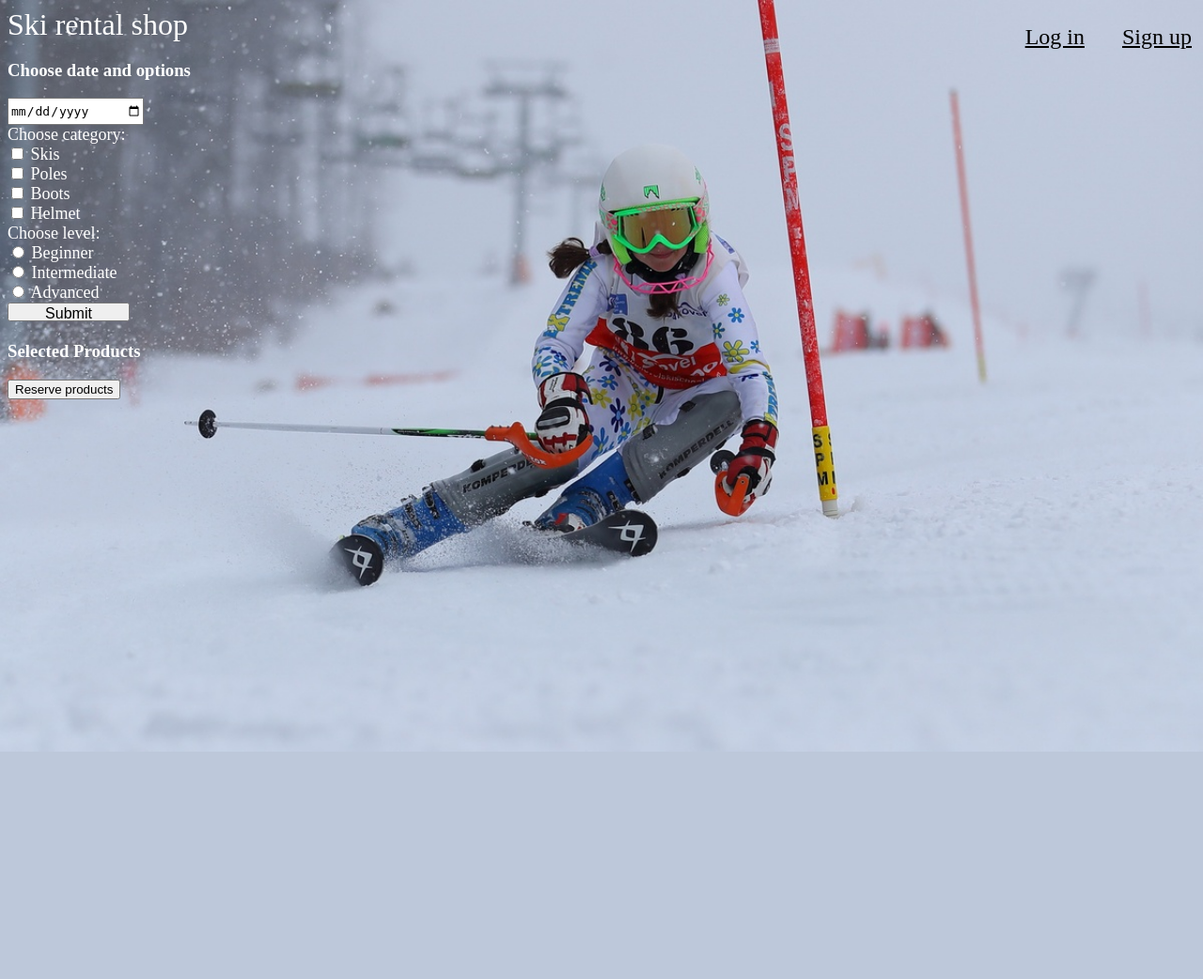
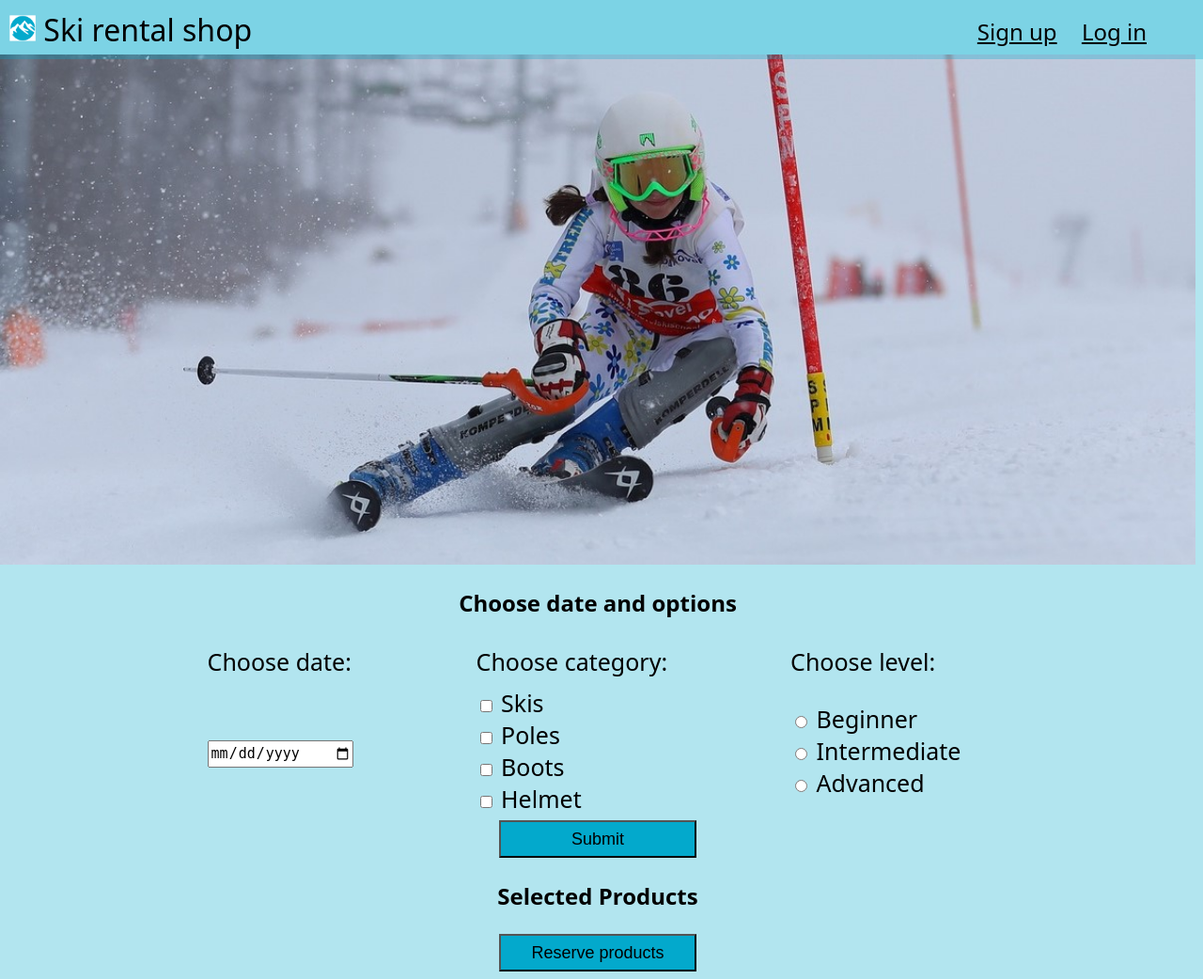
Before and after one commit to vikakyr/Project_django, a Django app: page / in a window 1280 px wide. Shown: the whole page at 94% size. Before the commit the page ends 793 px from the top, so only its background shows below. Run offline with Django 4.2, Linux system fonts and the light colour scheme.

Commit message:
Changes 13.01.24

```diff
--- a/Accounts/templates/login.html
+++ b/Accounts/templates/login.html
@@ -21,7 +21,9 @@
 
             <p>Don't remember your password? <a href="{% url 'account_reset_password' %}" class="link">Reset password</a></p>
 
+            <p class="center">
             <input type="submit" name="LoginUser">
+        </p>
         </form>
     </div>
 {% endblock %}
--- a/Accounts/templates/logout.html
+++ b/Accounts/templates/logout.html
@@ -6,7 +6,9 @@
 
     <link rel="stylesheet" type="text/css" href="{% static 'style.css' %}">
     <link rel="stylesheet" type="text/css" href="{% static 'style2.css' %}">
-    <h2>You have been logged out</h2>
+    <h2 class="center">You have been logged out</h2>
+    <p class="center">
     <a class="link" href="{% url 'login' %}">Log in again</a>
+    </p>
 
 {% endblock %}
--- a/Products/static/style2.css
+++ b/Products/static/style2.css
@@ -1,54 +1,134 @@
+/* style2.css */
 body {
-    background-image: url('skiing_img1.jpg');
     background-repeat: no-repeat;
     background-size: cover;
     background-attachment: fixed;
-    background-color: rgba(255, 255, 255, 0.0);
-    color: white;
+    background-color: rgba(3, 169, 204, 0.3);
+    color: black;
+    margin-left: 0;
+    font-family:system-ui, -apple-system, BlinkMacSystemFont, 'Segoe UI', Roboto, Oxygen, Ubuntu, Cantarell, 'Open Sans', 'Helvetica Neue', sans-serif
+
+}
+
+.cl3 {
+    background-color: rgba(3, 169, 204, 0.3);
+    margin-bottom: 90px;
+
+}
+
+
+
+
+.header-container {
+    display: flex;
+    justify-content: space-between;
+    align-items: center;
+    margin-bottom: 10px;
+    margin-top: 10px;
+    margin-left: 0;
+    padding-left: 10px;
+}
+
+.header-container header {
+    font-size: xx-large;
+    position: relative;
+    margin-bottom: 0;
+}
+
+.logo-image {
+    width: 28px;
+    height: 28px;
 }
 
 #navbar {
     position: fixed;
     top: 0;
     width: 100%;
+}
+
+.image-container {
+    width: 100%;
+    overflow: hidden; /* Ensure the image doesn't overflow the container */
+}
+
+.image-container img {
+    margin-top: 50px;
+    width: 100%;
+    height: auto;
+    display: block; /* Remove default inline-block spacing */
+    margin-right: 0;
+    padding-right: 0;
+}
+
+.cl2 {
+    font-size: 25px;
+    display: flex;
+    justify-content: space-around;
+    text-align: center; /* Dodaj tę linię */
+}
+table {
+    border-spacing: 100px 0;
+    text-align: left;
 
 }
 
-.cl2{
-    font-size: xx-large;
+td {
+    padding-right: 30px; /* Dodaj odstęp z prawej strony dla wszystkich komórek */
 }
 
-#reserveForm input[type="date"] {
-    width: 140px;
-    height: 25px;
-    font-size: medium;
+/* Opcjonalne: Dodaj odstęp z góry dla wszystkich komórek */
+td, th {
+    padding-top: 5px;
+}
+
+/* Opcjonalne: Dodaj odstęp z dołu dla wszystkich komórek */
+td, th {
+    padding-bottom: 5px;
+}
+th{
+    text-align: center;
+}
+
+#reserveForm {
+    display: inline-block;
+    flex-direction: column;
+    align-items: flex-start;
 }
 
 
-#reserveForm button[type="submit"] {
-    width: 130px;
-    height: 20px;
-    font-size: medium;
+h3 {
+
+    font-size: 24px; /* Tutaj możesz dostosować rozmiar tekstu według potrzeb */
+}
+#reserveForm input[type="date"] {
+    width: 150px;
+    height: 25px;
+    font-size: 15px;
 }
 
-#reserveForm input[type="date"] {
-    width: 140px;
-    height: 25px;
-    font-size: medium;
+#reserveForm button[type="submit"] {
+    width: 210px;
+    height: 40px;
+    font-size: 18px;
+    align-self: center;
+    background-color:rgba(3, 169, 204, 1)
 }
 
-#save_reserved_product button[type="submit"] {
-    width: 140px;
-    height: 25px;
-    font-size: medium;
+form button[type="submit"] {
+    width: 210px;
+    height: 40px;
+    font-size: 18px;
+    align-self: center;
+    background-color:rgba(3, 169, 204, 1)
 }
 
-header {
-    font-size: xx-large;
-    position: relative;
-    margin-bottom: 0;
+.choose-button {
+    width: 120px;
+    height: 30px;
+    font-size: 15px;
+    align-self: center;
+    background-color:rgba(3, 169, 204, 1)
 }
-
 a {
     color: black;
 }
@@ -57,24 +137,22 @@
     float: right;
     margin-right: 20px;
     font-size: 24px;
+    padding-right: 20px;
 }
 
 .class3 a {
     display: inline-block;
     height: 100%;
     vertical-align: middle;
+    margin-right: 20px;
 }
+
 
 .link {
     font-size: large;
 }
 
-
 @media only screen and (max-width: 600px) {
-    header {
-        font-size: 18px;
-    }
-
     .class3 {
         margin-right: 10px;
         font-size: 18px;
@@ -86,19 +164,11 @@
     }
 }
 
-.class1 {
-    border: 1px solid black;
-    padding: 10px;
-    text-align: left;
-    margin: 20px auto;
-    max-width: 400px;
-    box-shadow: 0 0 10px rgba(0, 0, 0, 0.1);
-}
+
 
 .center {
     text-align: center;
 }
-
 
 .class2 {
     border: 1px solid black;
@@ -110,6 +180,77 @@
     font-size: large;
 }
 
-.cl2{
-    font-size: large;
+
+.cl6{
+    display: flex;
 }
+
+
+
+.filtered-products {
+    list-style: none;
+    margin-right: 50px;
+}
+
+.filtered-products li {
+    margin-bottom: 20px;
+}
+
+.product-list {
+    display: flex;
+    flex-wrap: wrap;
+}
+
+.product-list li {
+    margin-right: 100px;
+    margin-bottom: 20px;
+
+}
+
+.product-info {
+    margin-right: 25px;
+    font-size: 20px;
+}
+
+
+
+.choose-button {
+    margin-top: 10px;
+}
+
+
+
+
+/* login */
+
+.class1 {
+    border: 1px solid black;
+    padding: 10px;
+    margin: 20px auto;
+    max-width: 400px;
+    box-shadow: 0 0 10px rgba(0, 0, 0, 0.1);
+    font-size: 22px;
+}
+
+
+
+.class1 input[type="text"],
+.class1 input[type="password"] {
+    width: 200px; /* Możesz dostosować szerokość według swoich preferencji */
+    height: 25px;
+    font-size: 20px;
+    margin-bottom: 10px; /* Dodatkowy margines między polami */
+}
+
+.class1 a{
+    font-size: 20px;
+}
+
+
+input[name="LoginUser"] {
+    width: 180px;
+    height: 35px;
+    font-size: 18px;
+    align-self: center;
+    background-color:rgba(3, 169, 204, 1)
+}
--- a/Products/templates/home.html
+++ b/Products/templates/home.html
@@ -15,70 +15,90 @@
     {% endfor %}
     </ul>
     {% endif %}
-  <h3>Choose date and options</h3>
+    <h3 class="center">Choose date and options</h3>
     <div class="cl2">
         <form method="post" action="" id="reserveForm">
             {% csrf_token %}
-    {{ form.date }} </br>
+            <table>
+                <tr>
+                    <td>Choose date:</td>
+                    <td>Choose category: </td>
+                    <td>Choose level: </td>
+                </tr>
+                <tr>
+                    <td>{{ form.date }}</td>
+                    <td>{{ form.options }}</td>
+                    <td>{{ form.options_level }}</td>
+                </tr>
+            </table>
+            <button type="submit" class="center">Submit</button>
+        </form>
+    </div>
 
-    Choose category:
-    {{ form.options }}
 
-    Choose level:
-    {{ form.options_level }}
-    <button type="submit">Submit</button>
-</div>
-</form>
 
+
+<!-- home.html -->
 {% if grouped_products %}
-    <h3>Filtered Products</h3>
-    <ul>
+    <h3 class="center">Filtered Products</h3>
+
+    <ul class="filtered-products">
+        <div class="cl6">
         {% for category_name, products in grouped_products.items %}
+            <li>
                 <h3>{{ category_name }}</h3>
-            <ul>
+                <ul class="product-list">
                     {% for product in products %}
                         <li>
+                            <form method="post" action="" class="reserve-product-form">
+                                {% csrf_token %}
+
+                                <div class="product-info">
                                     <span id="product_name">{{ product.name }}</span>
                                     <p> Price: {{ product.price }} </p>
-                        <form method="post" action="" class="reserve-product-form">
-                            {% csrf_token %}
+
+                                    {% if category_name == 'Boots' %}
+                                        <label for="size_choices_boots">Choose size:</label>
+                                        {{ product_details_form.size_choices_boots }}
+                                    {% elif category_name == 'Helmet' %}
+                                        <label for="size_choices_helmet">Choose size:</label>
+                                        {{ product_details_form.size_choices_helmet }}
+                                    {% elif category_name == 'Skis' %}
+                                        <label for="length_choices_skis">Choose length:</label>
+                                        {{ product_details_form.length_choices_skis }}
+                                    {% elif category_name == 'Poles' %}
+                                        <label for="length_choices_poles">Choose length:</label>
+                                        {{ product_details_form.length_choices_poles }}
+                                    {% endif %}
+                                </div>
+
+                                {% if user.is_authenticated %}
+                                    <button type="button" class="choose-button" onclick="addToReservedProducts(this)">Choose</button>
+                                {% endif %}
 
                                 <input type="hidden" name="product_id" value="{{ product.id }}">
                                 <input type="hidden" name="category" value="{{ category_name }}">
                                 <input type="hidden" name="price" value="{{ product.price }}">
                                 <input type="hidden" name="date" value="{{ form.date.value }}">
-
-                            {% if category_name == 'Boots' %}
-                                Choose size:
-                                {{ product_details_form.size_choices_boots }}
-                            {% elif category_name == 'Helmet' %}
-                                Choose size:
-                                {{ product_details_form.size_choices_helmet }}
-                            {% elif category_name == 'Skis' %}
-                                Choose length:
-                                {{ product_details_form.length_choices_skis }}
-                            {% elif category_name == 'Poles' %}
-                                Choose length:
-                                {{ product_details_form.length_choices_poles }}
-                            {% endif %}
-
-                            {% if user.is_authenticated %}
-                                <button type="button" onclick="addToReservedProducts(this)">Choose</button>
-                            {% endif %}
                             </form>
                         </li>
                     {% endfor %}
                 </ul>
+            </li>
         {% endfor %}
+    </div>
     </ul>
+
 {% endif %}
 
 <form method="post" action="{% url 'save_reserved_product' %}">
     {% csrf_token %}
     <input type="hidden" name="reservedProducts" id="reservedProductsInput" value="">
-    <h3>Selected Products</h3>
+    <h3 class="center">Selected Products</h3>
     <ul id="reservedProductsList"></ul>
-    <button type="submit">Reserve products</button>
+    <div class="center">
+    <button type="submit" >Reserve products</button>
+    </div>
 </form>
 
 
--- a/myproject/settings.py
+++ b/myproject/settings.py
@@ -138,6 +138,10 @@
     os.path.join(BASE_DIR, "my_project/static"),
 ]
 
+MEDIA_ROOT = '/media'
+
+MEDIA_ROOT = os.path.join(BASE_DIR, 'media')
+
 # Default primary key field type
 # https://docs.djangoproject.com/en/4.2/ref/settings/#default-auto-field
 
--- a/templates/base.html
+++ b/templates/base.html
@@ -2,28 +2,33 @@
 <!DOCTYPE html>
 <html lang="pl">
 <head>
-    <meta charset="UTF-8">
-    <meta name="viewport" content="width=device-width, initial-scale=1.0">
+    <!-- Meta tags and other head elements... -->
+    {% load static %}
     <title class="cl1">{% block title %}Ski rental shop{% endblock title %}</title>
-
-    {% load static %}
+    <link rel="icon" href="{% static 'logo.png' %}">
     <link rel="stylesheet" type="text/css" href="{% static 'style2.css' %}">
-
-
     {% block scripts %}{% endblock %}
 </head>
 <body>
-    <header>Ski rental shop</header>
+    <div id="navbar" class="cl3">
+        <div class="header-container">
+            <header><img src="{% static 'logo4_c.png' %}" alt="Logo Strony" id="logo_img" class="logo-image"> Ski rental shop </header>
+            {% if user.is_authenticated %}
+                <div class="class3"> Witaj, {{ user.username }}! (<a href="{% url 'logout' %}">Wyloguj się</a>)</div>
+            {% else %}
+                <div class="class3">
+                    <a href="{% url 'register' %}">Sign up</a>
+                    <a href="{% url 'login' %}">Log in</a>
+                </div>
+            {% endif %}
+        </div>
+    </div>
 
-    <div id="navbar">
-        {% if user.is_authenticated %}
-            <p class="class3"> Witaj, {{ user.username }}! (<a href="{% url 'logout' %}">Wyloguj się</a>)</p>
-        {% else %}
-            <p class="class3"><a href="{% url 'register' %}">Sign up</a></p><p class="class3">
-            <p class="class3" ><a href="{% url 'login' %}">Log in</a></p>
+    <div class="image-container">
+        <img src="{% static 'skiing_img2.jpg' %}" alt="Background Image">
+    </div>
 
-        {% endif %}
-    </div>
+
 
     <main>
         {% block content %}
```
Also changed, not shown: Products/static/banner1.png (added), Products/static/img2.jpg (added), Products/static/img22.jpg (added), Products/static/logo.png (added), Products/static/logo2.png (added), Products/static/logo3.png (added), Products/static/logo4.png (added), Products/static/logo4_c.png (added), Products/static/skiing_img2.jpg (added). Lines whose indentation alone changed are shown as unchanged.
